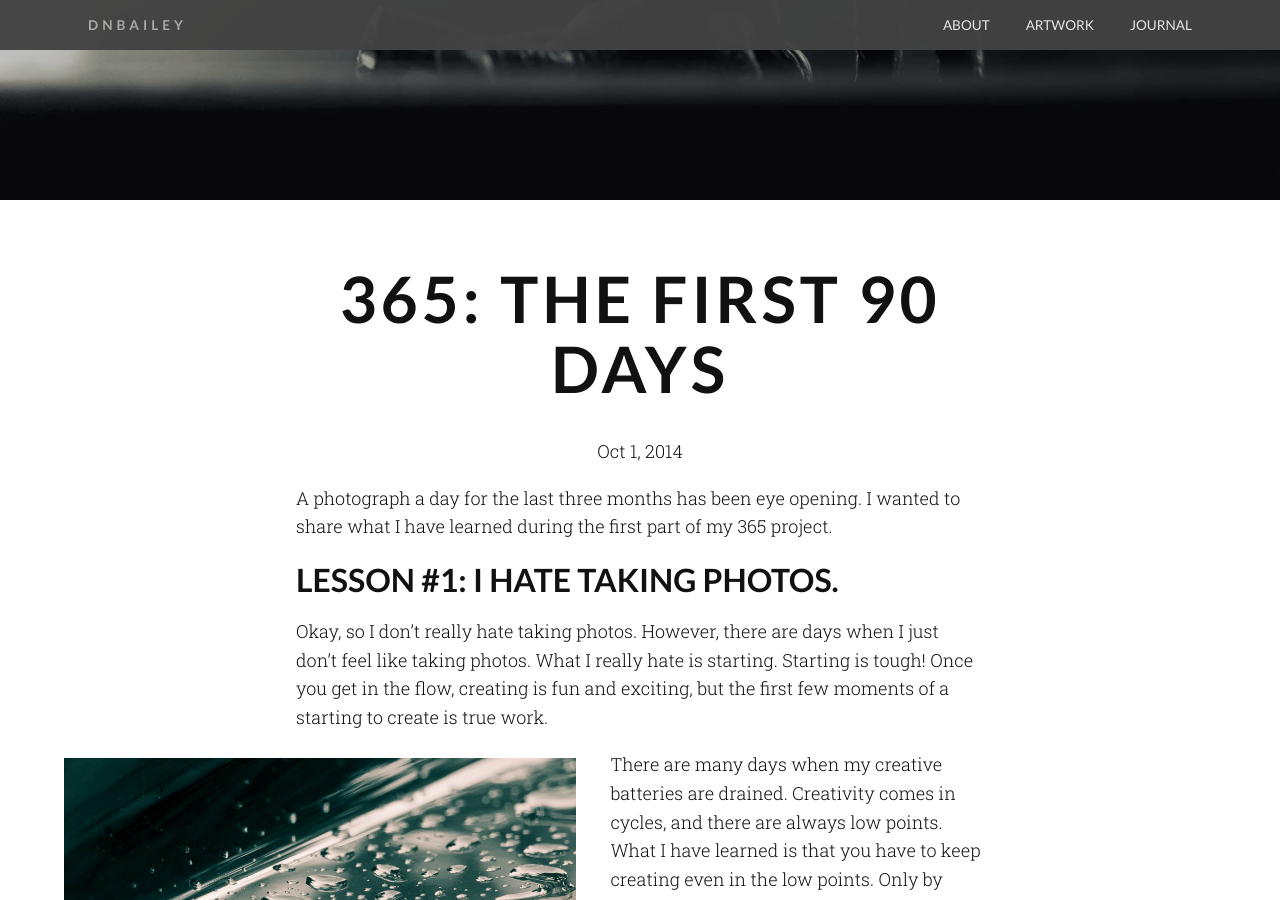
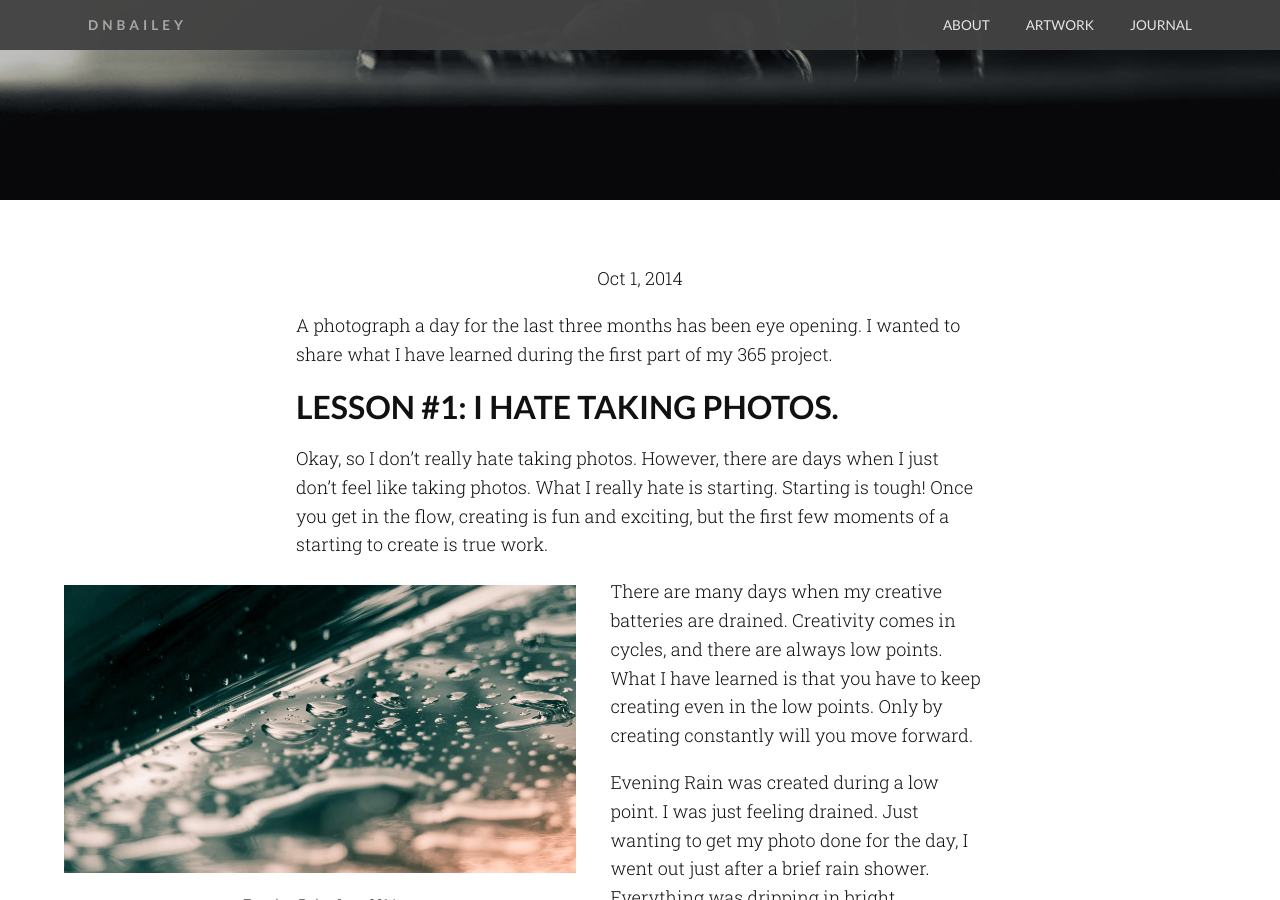
Before and after one commit to dnbailey/dnbailey.github.io.bak, a Jekyll site: the page built from _posts/2014-09-31-365-project-the-first-90-days.md, in a window 1280 px wide and 900 px high, scrolled down 340 px. Built offline with Jekyll 4.4.1, drawn with Linux system fonts in a browser that asks for light colours; nearby versions of some CDN libraries.

Commit message:
Updated 2014-09-31-365-project-the-first-90-days.md

```diff
--- a/_posts/2014-09-31-365-project-the-first-90-days.md
+++ b/_posts/2014-09-31-365-project-the-first-90-days.md
@@ -1,8 +1,10 @@
 ---
-layout:    post
-title:     "365: The First 90 Days"
-banner: /images/posts/2014-09-31-365-project-the-first-90-days/1.jpg
+layout: post
+title: ""
+banner: "/images/posts/2014-09-31-365-project-the-first-90-days/1.jpg"
+published: true
 ---
+
 A photograph a day for the last three months has been eye opening. I wanted to share what I have learned during the first part of my 365 project.
 
 ###Lesson #1: I hate taking photos.
```
